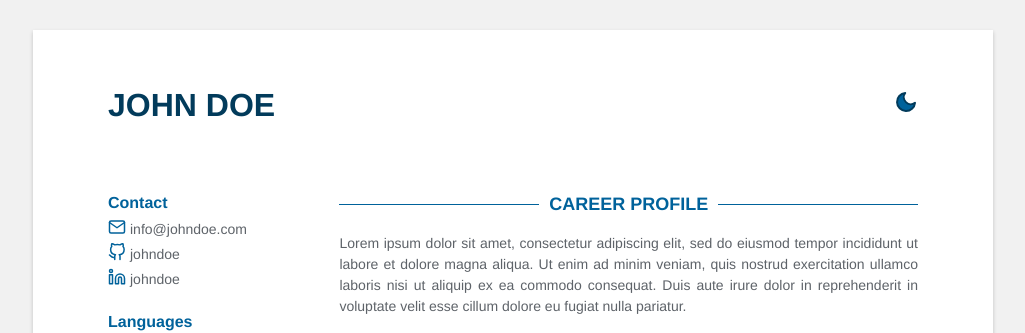
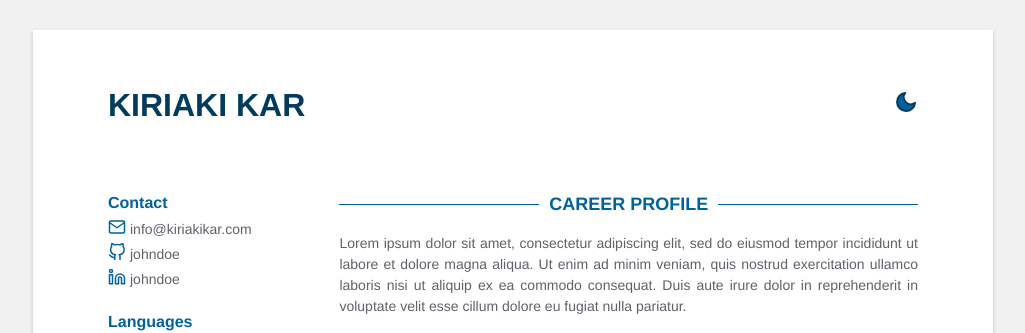
Before and after one commit to Stavrospanakakis/jekyll-cv, a Jekyll site: the page built from index.html, in a window 1280 px wide. Shown: the top 333 px of the page, without its empty margins (127-1152 px from the left). Built offline with Jekyll 4.4.1, drawn with Linux system fonts in a browser that asks for light colours.

Commit message:
Update data.yml
add name

```diff
--- a/_data/data.yml
+++ b/_data/data.yml
@@ -1,10 +1,10 @@
-name: John Doe
+name: Kiriaki Kar
 support_dark_mode: true
 fork: true
 
 # Sidebar
 contact:
-  email: info@johndoe.com
+  email: info@kiriakikar.com
   github: johndoe
   linkedin: johndoe
   phone:
```
